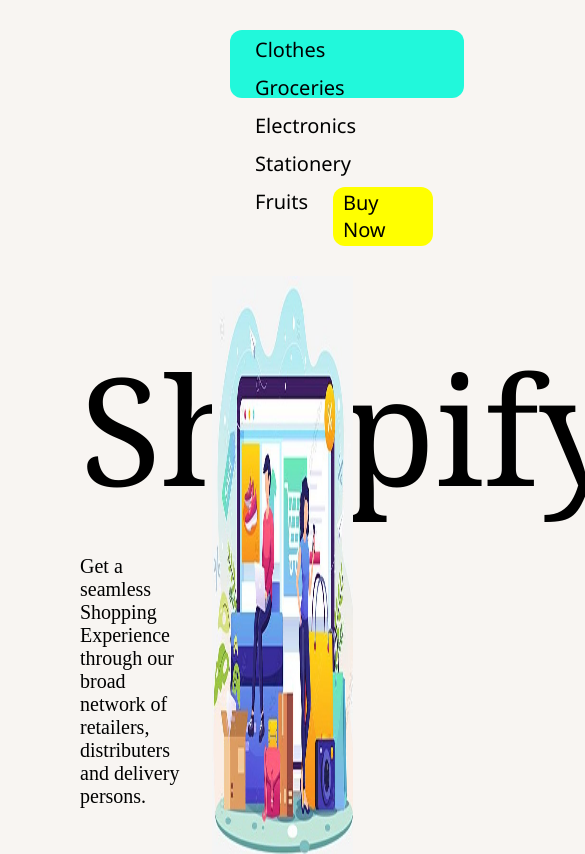
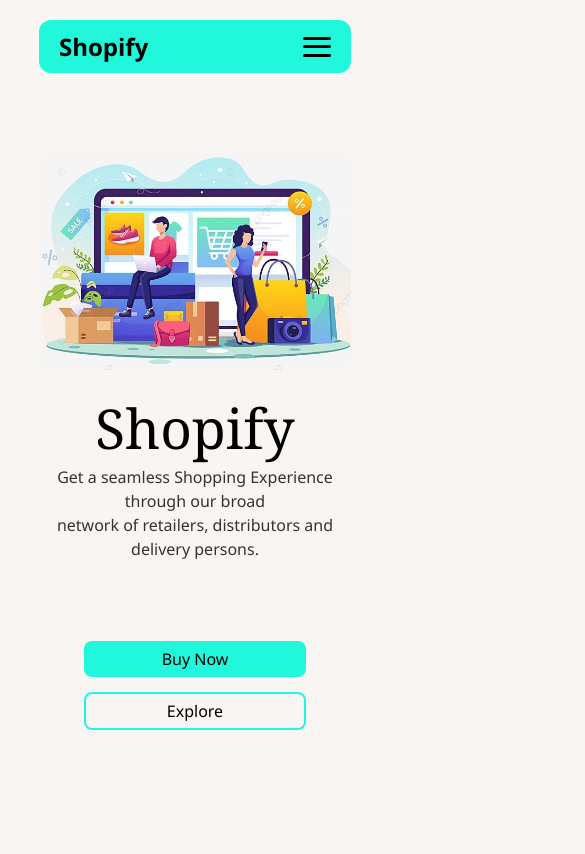
Before and after one commit to Divyanshu0902/Simple-HTML-CSS-Project, a plain HTML site: page index.html in a window 390 px wide. Shown: the top 854 px of the page, 585 px wide, since content can reach past the window. Drawn offline with Linux system fonts and the light colour scheme.

Commit message:
mobile responsive

```diff
--- a/index.html
+++ b/index.html
@@ -2,42 +2,67 @@
 <html lang="en">
 
 <head>
-    <meta charset="UTF-8">
-    <meta name="viewport" content="width=device-width, initial-scale=1.0">
-    <title>Document</title>
-    <link rel="stylesheet" href="styles.css">
+  <meta charset="UTF-8" />
+  <meta name="viewport" content="width=device-width, initial-scale=1.0" />
+  <title>Shopify Hero Section</title>
+  <link rel="stylesheet" href="styles.css" />
 </head>
 
 <body>
   <div class="header">
     <div class="navBar">
+      <div class="logo">Shopify</div>
+
+      <!-- Hamburger Menu Icon -->
+      <div class="menu-icon" id="menu-icon">
+        <span></span>
+        <span></span>
+        <span></span>
+      </div>
+
+      <!-- Nav Links -->
+      <div class="nav-links" id="nav-links">
         <div class="buttons">Clothes</div>
         <div class="buttons">Groceries</div>
         <div class="buttons">Electronics</div>
         <div class="buttons">Stationery</div>
         <div class="buttons">Fruits</div>
-            <div class= "buttons" id="lastbutton">Buy Now</div>
+        <div class="buttons" id="lastbutton">Buy Now</div>
+      </div>
     </div>
   </div>
 
   <div class="middle">
     <div class="left">
       <div class="top">Shopify</div>
-
-            <div class="bottom">Get a seamless Shopping Experience through our broad <br> network of retailers, distributers
-                and delivery persons.</div>
+      <div class="bottom">
+        Get a seamless Shopping Experience through our broad <br />
+        network of retailers, distributors and delivery persons.
+      </div>
 
       <div class="ctaHolder">
         <div class="cta">Buy Now</div>
         <div class="cta2">Explore</div>
       </div>
     </div>
+
     <div class="right">
-            <img src= "9.jpg" alt="">
+      <img src="9.jpg" alt="Hero Image" />
     </div>
   </div>
 
   <div class="footer"></div>
+
+  <!-- JavaScript for toggle -->
+  <script>
+    const menuIcon = document.getElementById('menu-icon');
+    const navLinks = document.getElementById('nav-links');
+
+    menuIcon.addEventListener('click', () => {
+      navLinks.classList.toggle('active');
+      menuIcon.classList.toggle('open');
+    });
+  </script>
 </body>
 
 </html>
--- a/styles.css
+++ b/styles.css
@@ -1,145 +1,279 @@
-html,body{
-    margin: 0;
-    padding: 0;
-    width: 100%;
-    height: 100%;
-    background-color: rgb(248, 245, 242);
-    /* background-color: rgb(22, 22, 22); */
-    /* box-sizing: border-box; */
-    position: relative ;
+/* ---------------- Global Styles ---------------- */
+html, body {
+  margin: 0;
+  padding: 0;
+  width: 100%;
+  background-color: rgb(248, 245, 242);
+  font-family: 'Segoe UI', Tahoma, Geneva, Verdana, sans-serif;
+  box-sizing: border-box;
 }
 
-.header{
-    width: 100%;
-    height: 15%;
-    position:relative;
-    /* background-color: blue; */
-    box-sizing: border-box;
-    padding-top: 30px;
-    /* background-color: rgb(182, 254, 211); */
+/* ---------------- Header ---------------- */
+.header {
+  width: 100%;
+  padding: 20px 0;
 }
 
-.navBar{
-    position: sticky;
-    background-color: rgb(33, 248, 219);
-    width: 60%;
-    height: 70%;
-    margin-top: 0%;
-    margin-left: 230px;
-    border-radius: 12px;
-    box-sizing: border-box;
-    /* padding-top: 7px; */
+.navBar {
+  background-color: rgb(33, 248, 219);
+  width: 80%;
+  margin: 0 auto;
+  border-radius: 12px;
+  display: flex;
+  align-items: center;
+  justify-content: space-between;
+  padding: 10px 20px;
+  box-sizing: border-box;
+  position: relative;
 }
 
-/*---------------------------------------------------------------------------------------------------------------------*/
-
-.middle{
-    width: 100%;
-    height: 85%;
-    /* background-color: rgb(203, 228, 249); */
-    display:inline-block;
-    box-sizing: border-box;
+.logo {
+  font-size: 24px;
+  font-weight: bold;
 }
 
-.left{
-    width: 50%;
-    height: 100%;
-    float: left;
+/* -------------- Hamburger Icon -------------- */
+.menu-icon {
+  display: none;
+  flex-direction: column;
+  justify-content: space-between;
+  width: 28px;
+  height: 20px;
+  cursor: pointer;
+  transition: transform 0.3s ease;
 }
 
-.right{
-    width: 48%;
-    height: 100%;
-    float: right;
-    /* background-color:aqua */
+.menu-icon span {
+  display: block;
+  height: 3px;
+  width: 100%;
+  background-color: #000;
+  border-radius: 3px;
+  transition: all 0.3s ease;
 }
 
-img{
-    width: 75%;
-    height: 85%;
-    margin-top: 30px;
-    margin-left: 5%;
+/* Transform into “X” when open */
+.menu-icon.open span:nth-child(1) {
+  transform: rotate(45deg) translate(5px, 5px);
+}
+
+.menu-icon.open span:nth-child(2) {
+  opacity: 0;
+}
+
+.menu-icon.open span:nth-child(3) {
+  transform: rotate(-45deg) translate(5px, -5px);
+}
+
+/* -------------- Nav Links -------------- */
+.nav-links {
+  display: flex;
+  align-items: center;
+  flex-wrap: wrap;
+  justify-content: center;
+  padding: 0; /* ensures smooth transition when toggling */
+  transition: max-height 0.4s ease-in-out, padding 0.3s ease;
+}
+
+.buttons {
+  font-size: 18px;
+  margin: 6px 15px;
+  cursor: pointer;
+  transition: color 0.3s ease;
+}
+
+.buttons:hover {
+  text-decoration: underline;
+}
+
+#lastbutton {
+  background-color: yellow;
+  padding: 5px 12px;
+  border-radius: 12px;
+}
+
+/* ---------------- Middle Section ---------------- */
+.middle {
+  width: 100%;
+  min-height: 100vh;
+  display: flex;
+  flex-wrap: wrap;
+  align-items: center;
+  justify-content: center;
+  box-sizing: border-box;
+  padding: 40px 0;
+}
+
+.left {
+  flex: 1 1 500px;
+  padding: 10px;
+  box-sizing: border-box;
+}
+
+.right {
+  flex: 1 1 230px;
+  text-align: center;
+}
+
+img {
+  width: 80%;
+  max-width: 400px;
+  height: auto;
+  margin: 20px 0;
+  border-radius: 10px;
+  max-width: 100%;
 }
 
 .top {
-    font-size: 150px;
-    margin-top: 80px;
-    margin-left: 80px;
-    /* font-weight: bolder; */
-    font-family:Cambria, Cochin, Georgia, Times, 'Times New Roman', serif;
+  font-size: 130px;
+  margin: 0px 50px;
+  font-family: Cambria, Cochin, Georgia, Times, 'Times New Roman', serif;
 }
 
-.bottom{
-    font-size: 20px;
-    margin-top: 25px;
-    margin-left: 80px;
-    /* color: rgb(38, 211, 159); */
+.bottom {
+  margin: 0px 50px;
+  font-size: 20px;
+  line-height: 1.5;
+  color: #333;
 }
 
-.ctaHolder{
-    /* background-color: aquamarine; */
-    width: 70%;
-    height: 10%;
-    margin-left: 80px;
-    margin-top: 90px;
+.ctaHolder {
+  margin: 40px 50px;
+  display: flex;
+  gap: 30px;
+  flex-wrap: wrap;
 }
 
-.cta{
-    float: left;
-    /* background-color: rgb(176, 247, 53); */
-    background-color: rgb(33, 248, 219);
-    height: 60%;
-    width: 30%;
-    border-radius: 12px;
-    text-align: center;
-    font-size: 20px;
-    box-sizing: border-box;
-    padding-top: 4px;
-    /* color: white; */
+.cta,
+.cta2 {
+  flex: 1 1 150px;
+  text-align: center;
+  font-size: 18px;
+  padding: 10px;
+  border-radius: 12px;
+  cursor: pointer;
+  transition: 0.3s ease;
+  border: 1.5px solid transparent; /* prevents layout shift */
 }
 
-.cta :hover {
-    color: rgb(33, 248, 219);
-    border: 1.5px solid rgb(33, 248, 219);
+.cta {
+  background-color: rgb(33, 248, 219);
 }
 
-.cta2{
-    float: left;
-    margin-left: 170px;
-    /* background-color: rgb(176, 247, 53); */
-    /* color: rgb(36, 169, 3); */
-    height: 60%;
-    width: 30%;
-    border-radius: 12px;
-    text-align: center;
-    font-size: 20px;
-    box-sizing: border-box;
-    border: 2px solid rgb(33, 248, 219);
-    padding-top: 1px;
-    /* color: white; */
-    /* border: 2px solid rgb(140, 241, 63); */
+.cta:hover {
+  color: rgb(33, 248, 219);
+  border-color: rgb(33, 248, 219);
+  background-color: white;
 }
 
-.buttons{
-    font-size: 20px;
-    font-family: 'Segoe UI', Tahoma, Geneva, Verdana, sans-serif;
-    /* font-weight: bold; */
-    float: left;
-    /* width: 100px; */
-    margin: 6px 25px 5px 25px;
+.cta2 {
+  border: 2px solid rgb(33, 248, 219);
 }
 
-#lastbutton{
-    background-color: yellow;
-    box-sizing: border-box;
-    margin: 4.5px 0px 0px 0px;
-    padding: 2px 10px 3px 10px;
-
-    border-radius: 12px;
-    width: 100px;
+.cta2:hover {
+  background-color: rgb(33, 248, 219);
+  color: white;
 }
 
-.footer{
-    height: 50%;
+/* ---------------- Footer ---------------- */
+.footer {
+  height: 50%;
+  width: 100%;
+}
+
+/* ---------------- Responsive Design ---------------- */
+
+/* Tablets */
+@media (max-width: 992px) {
+  .top {
+    font-size: 70px;
+    text-align: center;
+  }
+
+  .bottom {
+    text-align: center;
+    font-size: 18px;
+  }
+
+  .ctaHolder {
+    justify-content: center;
+  }
+}
+
+/* Mobiles */
+@media (max-width: 768px) {
+  .menu-icon {
+    display: flex;
+  }
+
+  .nav-links {
+    flex-direction: column;
     width: 100%;
+    background-color: rgb(33, 248, 219);
+    position: absolute;
+    top: 60px;
+    left: 0;
+    border-radius: 12px;
+    max-height: 0;
+    overflow: hidden;
+  }
+
+  .nav-links.active {
+    max-height: 300px;
+    padding: 10px 0;
+  }
+
+  .buttons {
+    font-size: 16px;
+    margin: 10px 0;
+  }
+
+  .middle {
+    flex-direction: column-reverse;
+    text-align: center;
+  }
+
+  .right {
+    width: 100%;
+    height: 100px;
+
+  }
+
+  .top {
+    font-size: 55px;
+  }
+
+  .bottom {
+    font-size: 16px;
+    margin: auto 20px;
+    /* text-align: left; */
+  }
+
+  /* .ctaHolder {
+  margin-top: 40px;
+  display: flex;
+  gap: 30px;
+  flex-wrap: wrap;
+  } */
+
+  .ctaHolder {
+    width: 60%;
+    margin: 80px auto;
+    /* display: flex; */
+    /* flex-direction: row-reverse; */
+    align-items: center;
+    gap: 15px;
+  }
+
+  .cta,
+  .cta2 {
+    width: 70%;
+    padding: 6px 0;       /* reduced vertical padding */
+    font-size: 16px;
+    border-radius: 8px;
+    text-align: center;
+    line-height: normal;
+    box-sizing: border-box;
+  }
+
 }
```
Lines whose indentation alone changed are shown as unchanged.
